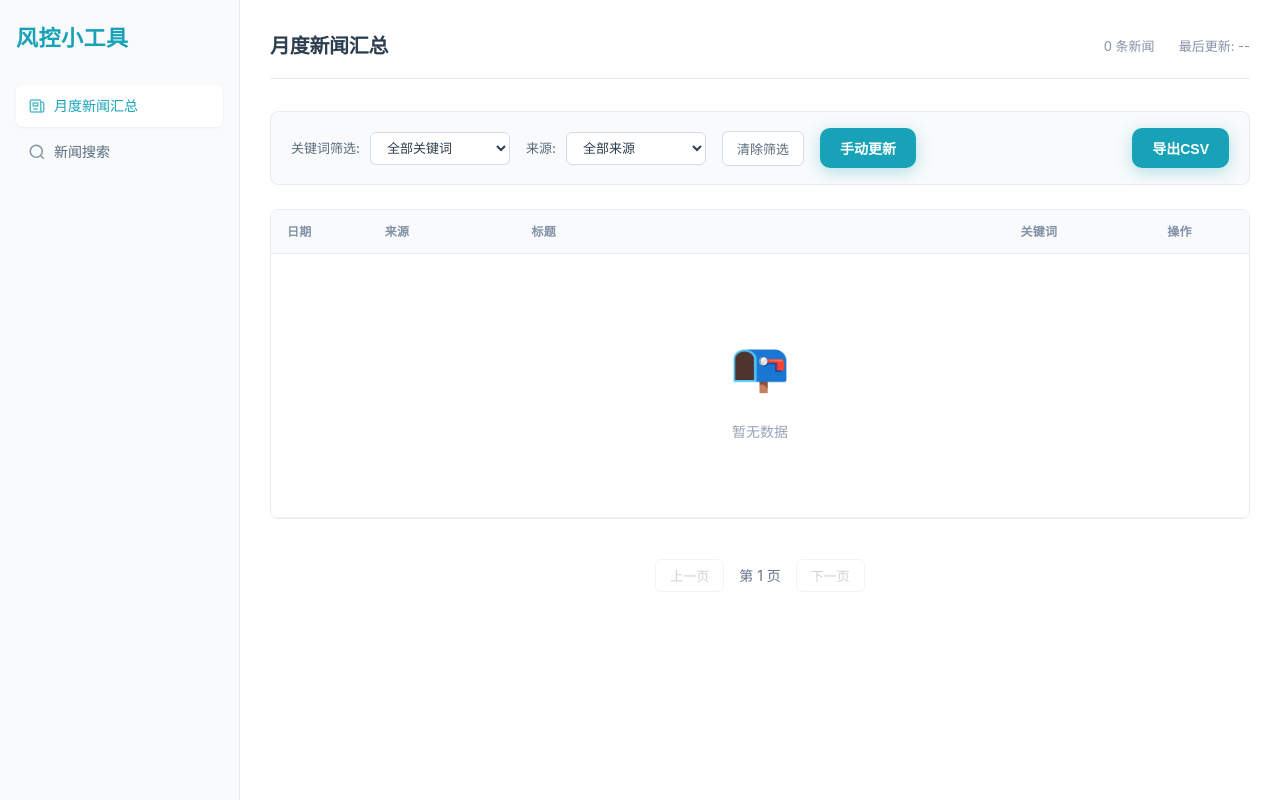
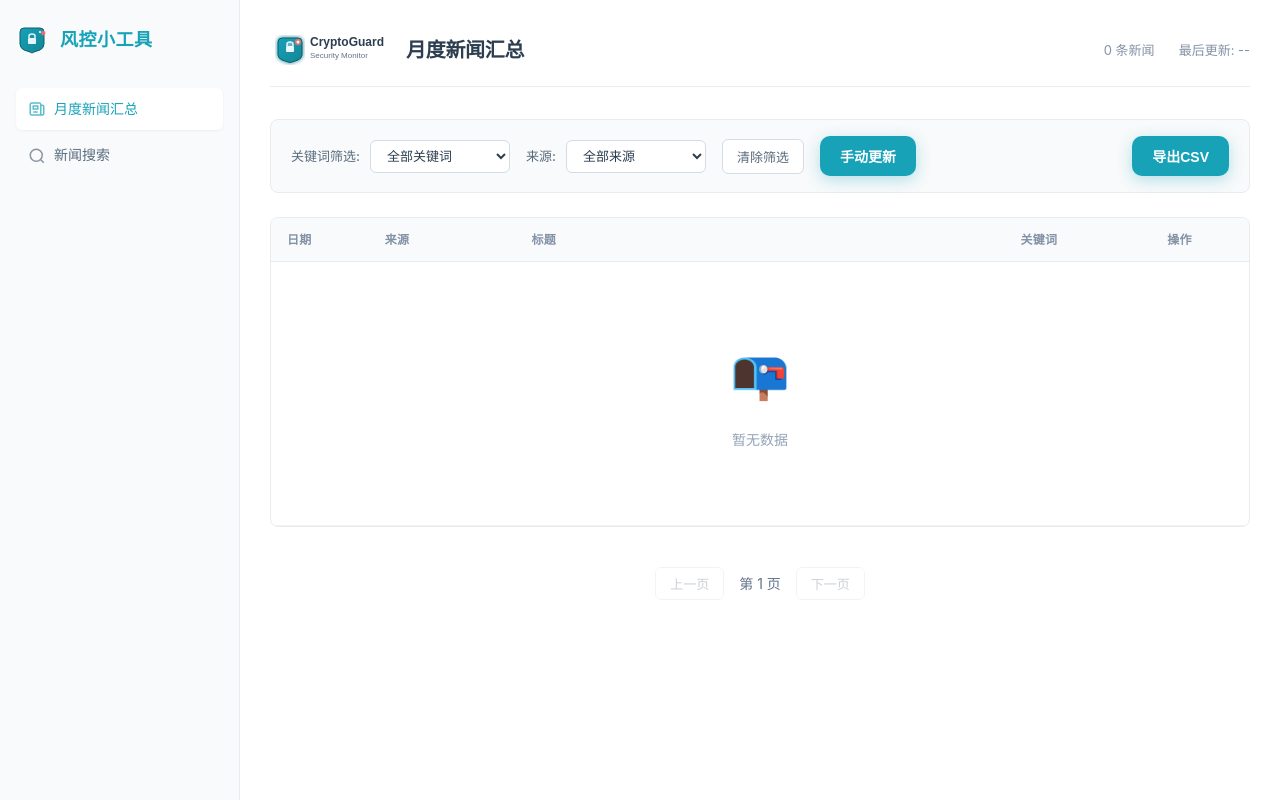
Before and after one commit to iuyyyiuy/news-scraper, a FastAPI app: page /dashboard in a window 1280 px wide. Run offline with FastAPI, Linux system fonts and the light colour scheme; data that the repository does not hold is empty.

Commit message:
feat: Add creative CryptoGuard logo and branding
🎨 Logo Design Features:
- ✅ Professional shield-based security logo
- ✅ Animated alert indicator with pulse effect
- ✅ Scalable SVG format for crisp display
- ✅ Consistent brand colors (#17a2b8 primary)
- ✅ Favicon integration for browser tabs

🖼️ Visual Enhancements:
- Added main logo (120x40) to dashboard header
- Added compact icon (32x32) to sidebar
- Hover animations for interactive feedback
- Professional gradient effects
- Security-themed iconography (shield + lock)

🎯 Brand Identity:
- CryptoGuard branding for security focus
- Modern, professional appearance
- Consistent with crypto security theme
- Enhanced user experience and recognition

The logo combines security (shield, lock) with crypto monitoring (alert indicator)
for a professional, trustworthy appearance that reinforces the app's purpose.

```diff
--- a/scraper/templates/dashboard.html
+++ b/scraper/templates/dashboard.html
@@ -3,7 +3,8 @@
 <head>
     <meta charset="UTF-8">
     <meta name="viewport" content="width=device-width, initial-scale=1.0">
-    <title>月度新闻汇总 - Crypto News Monthly</title>
+    <title>CryptoGuard - 月度新闻汇总</title>
+    <link rel="icon" type="image/svg+xml" href="/static/images/favicon.svg">
     <style>
         * {
             margin: 0;
@@ -32,12 +33,21 @@
         }
 
         .sidebar-title {
-            font-size: 22px;
+            display: flex;
+            align-items: center;
+            gap: 12px;
+            font-size: 18px;
             font-weight: 700;
             margin-bottom: 32px;
             color: #17a2b8;
             letter-spacing: 0.5px;
             line-height: 1.3;
+        }
+
+        .sidebar-logo {
+            width: 32px;
+            height: 32px;
+            flex-shrink: 0;
         }
 
         .nav-item {
@@ -90,11 +100,45 @@
         .header-title-group {
             display: flex;
             align-items: center;
-            gap: 0;
+            gap: 16px;
         }
 
-        .header-icon {
-            display: none;
+        .header-logo {
+            width: 120px;
+            height: 40px;
+            flex-shrink: 0;
+        }
+
+        .header-logo {
+            width: 120px;
+            height: 40px;
+            flex-shrink: 0;
+            transition: transform 0.3s ease;
+        }
+
+        .header-logo:hover {
+            transform: scale(1.05);
+        }
+
+        .sidebar-logo {
+            width: 32px;
+            height: 32px;
+            flex-shrink: 0;
+            transition: transform 0.3s ease;
+        }
+
+        .sidebar-logo:hover {
+            transform: rotate(5deg) scale(1.1);
+        }
+
+        /* Logo animations */
+        @keyframes pulse-alert {
+            0%, 100% { opacity: 0.6; transform: scale(1); }
+            50% { opacity: 1; transform: scale(1.2); }
+        }
+
+        .sidebar-logo circle[fill="#ff6b6b"] {
+            animation: pulse-alert 2s ease-in-out infinite;
         }
 
         .dashboard-header h2 {
@@ -444,7 +488,24 @@
     <div class="container">
         <!-- Sidebar -->
         <div class="sidebar">
-            <div class="sidebar-title">风控小工具</div>
+            <div class="sidebar-title">
+                <svg class="sidebar-logo" viewBox="0 0 32 32" xmlns="http://www.w3.org/2000/svg">
+                    <defs>
+                        <linearGradient id="sidebarGradient" x1="0%" y1="0%" x2="100%" y2="100%">
+                            <stop offset="0%" style="stop-color:#17a2b8;stop-opacity:1" />
+                            <stop offset="100%" style="stop-color:#138496;stop-opacity:1" />
+                        </linearGradient>
+                    </defs>
+                    <path d="M4 8 L4 20 Q4 24 8 26 L14 28 Q16 29 16 29 Q16 29 18 28 L24 26 Q28 24 28 20 L28 8 Q28 4 24 4 L8 4 Q4 4 4 8 Z"
+                          fill="url(#sidebarGradient)" stroke="#0f5f6b" stroke-width="1"/>
+                    <rect x="12" y="14" width="8" height="6" rx="1" fill="white" opacity="0.9"/>
+                    <path d="M13 14 L13 12 Q13 10 16 10 Q19 10 19 12 L19 14"
+                          stroke="white" stroke-width="1.5" fill="none" opacity="0.9"/>
+                    <circle cx="24" cy="8" r="2" fill="#ff6b6b"/>
+                    <circle cx="24" cy="8" r="1" fill="white"/>
+                </svg>
+                <span>风控小工具</span>
+            </div>
             <div class="nav-item active" onclick="window.location.href='/dashboard'">
                 <svg width="18" height="18" viewBox="0 0 24 24" fill="none" stroke="currentColor" stroke-width="2">
                     <path d="M19 20H5a2 2 0 01-2-2V6a2 2 0 012-2h10a2 2 0 012 2v1m2 13a2 2 0 01-2-2V7m2 13a2 2 0 002-2V9a2 2 0 00-2-2h-2m-4-3H9M7 16h6M7 8h6v4H7V8z"/>
@@ -464,11 +525,7 @@
         <div class="main-content">
             <div class="dashboard-header">
                 <div class="header-title-group">
-                    <div class="header-icon">
-                        <svg width="32" height="32" viewBox="0 0 24 24" fill="none" stroke="currentColor" stroke-width="2">
-                            <path d="M19 20H5a2 2 0 01-2-2V6a2 2 0 012-2h10a2 2 0 012 2v1m2 13a2 2 0 01-2-2V7m2 13a2 2 0 002-2V9a2 2 0 00-2-2h-2m-4-3H9M7 16h6M7 8h6v4H7V8z"/>
-                        </svg>
-                    </div>
+                    <img src="/static/images/logo.svg" alt="CryptoGuard Logo" class="header-logo">
                     <h2>月度新闻汇总</h2>
                 </div>
                 <div class="header-stats">
```
Also changed, not shown: scraper/static/images/favicon.svg (added), scraper/static/images/logo.svg (added).
